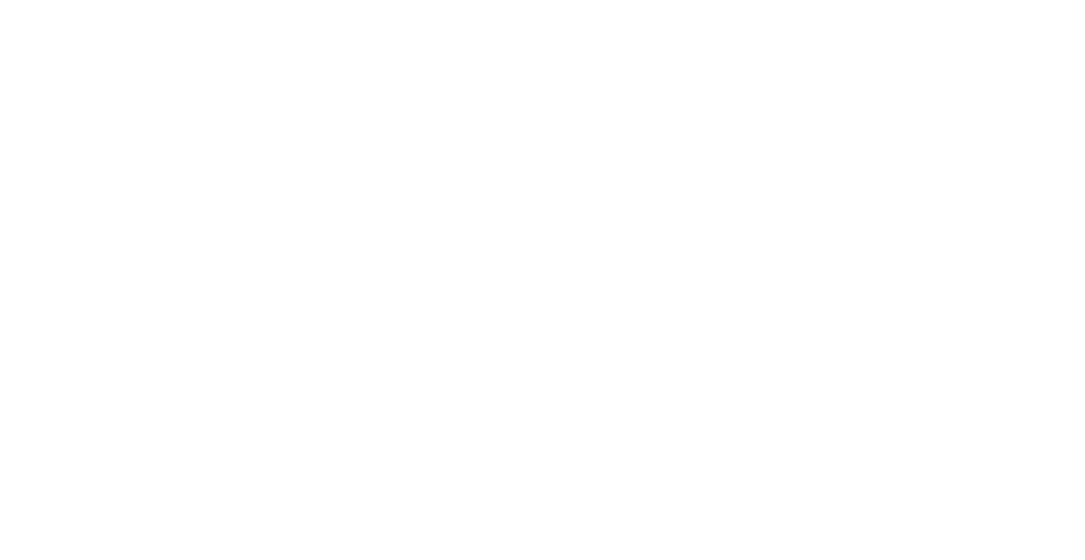
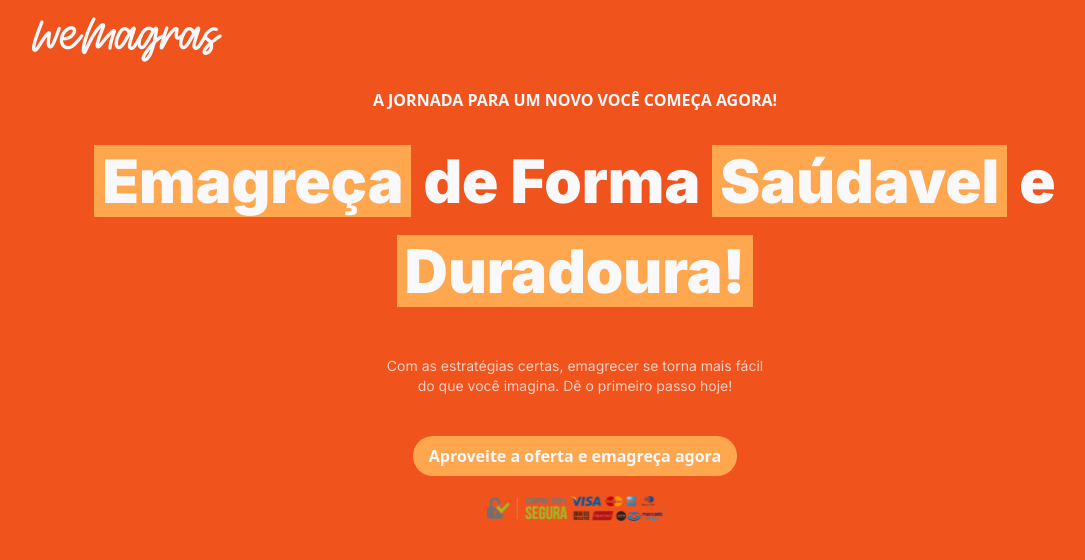
Before and after one commit to turcodesenvolvimentos/WeMagras, a React (Vite) app: page / in a window 1280 px wide. Shown: the top 560 px of the page, without its empty margins (65-1150 px from the left). Built offline with nearby package versions, Linux system fonts and the light colour scheme.

Commit message:
feat: a part of the header

```diff
--- a/src/App.jsx
+++ b/src/App.jsx
@@ -1,5 +1,42 @@
+import Arrow from "./assets/icons/arrow.svg";
+import Payments from "./assets/icons/payments.svg";
+
 function App() {
-  return <></>;
+  return (
+    <div className="relative h-screen overflow-y-auto bg-orange dark:bg-dark">
+      <div className="absolute top-0 left-0 w-full p-4 text-white">
+        <p className="text-5xl font-humming mx-20">WeMagras</p>
+        <p className="text-center font-bold my-6 dark:text-orange-light">
+          A JORNADA PARA UM NOVO VOCÊ COMEÇA AGORA!
+        </p>
+        <p className="text-6xl font-inter font-black w-full text-center leading-normal">
+          <span className="bg-orange-light dark:bg-orange px-2">Emagreça</span>{" "}
+          de Forma{" "}
+          <span className="bg-orange-light dark:bg-orange px-2">Saúdavel</span>{" "}
+          e{" "}
+          <span className="bg-orange-light dark:bg-orange px-2">
+            Duradoura!
+          </span>
+        </p>
+        <p className="text-center text-sm font-inter text-white/75 mt-10">
+          Com as estratégias certas, emagrecer se torna mais fácil
+          <br /> do que você imagina. Dê o primeiro passo hoje!
+        </p>
+        {/* <div className="inline-flex flex-col items-center mx-auto">
+          <p className="text-3xl font-IFlower text-white">Conheça a Gabi!</p>
+          <img src={Arrow} alt="Seta" className="mt-2 w-12" />
+        </div> */}
+        <div className="flex justify-center items-center mt-10">
+          <div className="inline-flex flex-col items-center gap-5">
+            <button className="bg-orange-light cursor-pointer target:bg-orange text-white font-bold py-2 px-4 rounded-4xl">
+              Aproveite a oferta e emagreça agora
+            </button>
+            <img src={Payments} alt="Compra" className="max-w-full h-7" />
+          </div>
+        </div>
+      </div>
+    </div>
+  );
 }
 
 export default App;
```
